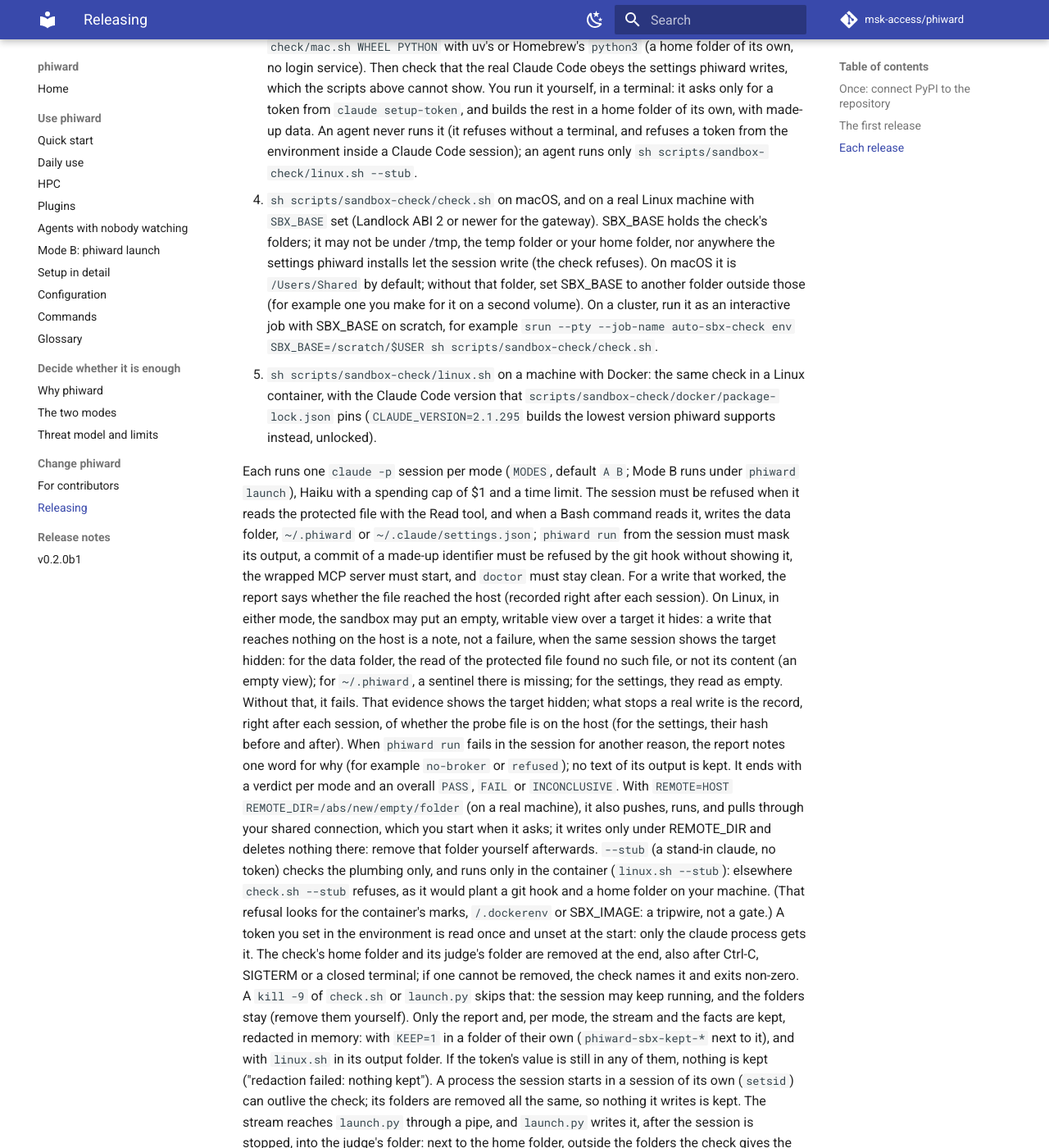
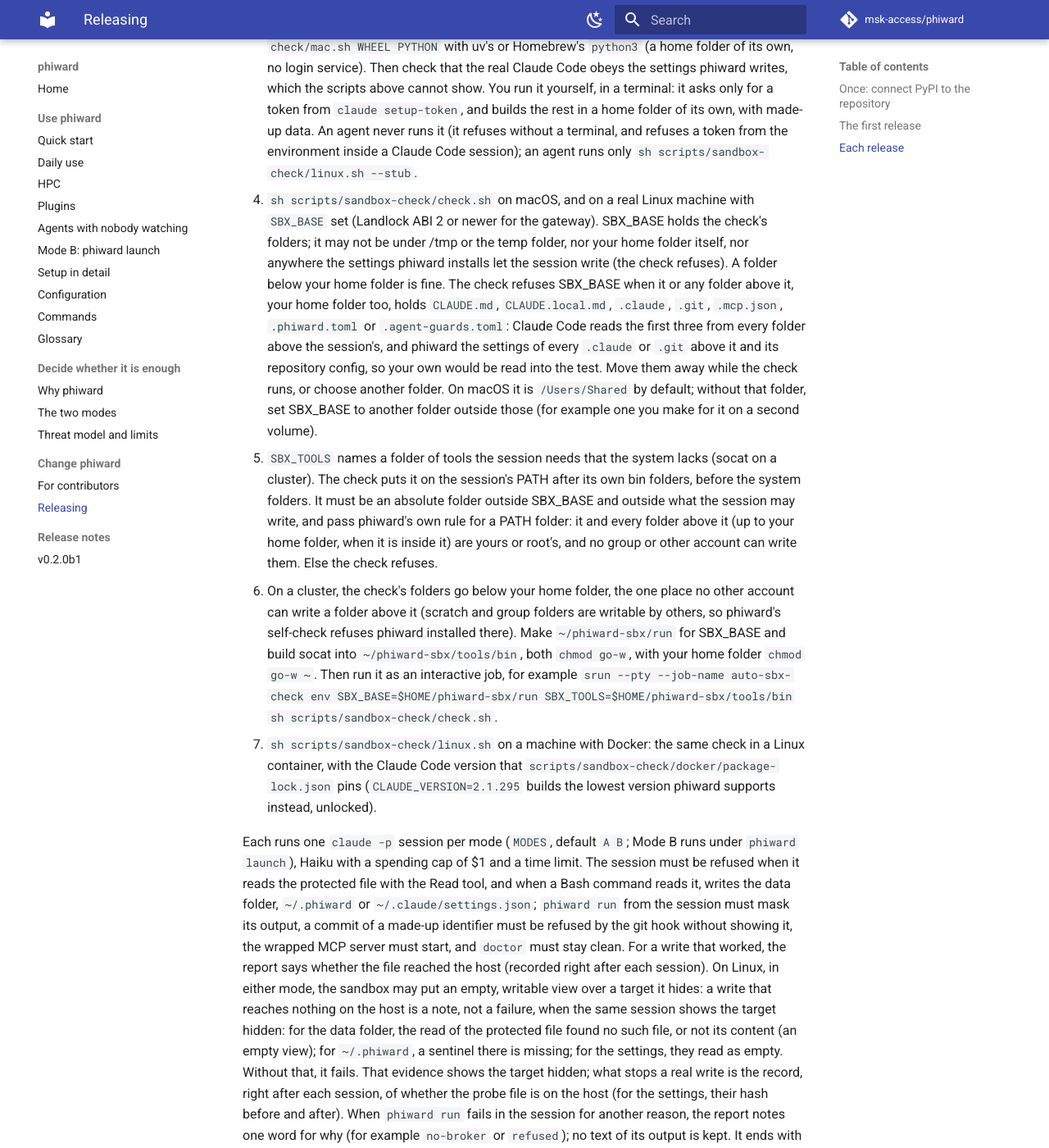
Before and after one commit to msk-access/phiward, an MkDocs documentation site: the page built from docs/releasing.md, in a window 1280 px wide and 1400 px high, scrolled down 1461 px. Shown: the whole window at 82% size. Built offline with MkDocs 1.6.1 and Material for MkDocs 9.7.7, drawn with Linux system fonts in a browser that asks for light colours; comment, search, counter and statistics services are not loaded; the version menu is left out.

Commit message:
fix(sandbox-check): the home folder and SBX_BASE by identity; .agent-guards.toml; the docs for the check below home (review)
- places.sh compares the home folder, and SBX_TOOLS with SBX_BASE, by identity (test -ef): on
  macOS /users/NAME is the home folder too. A test with an upper-case spelling.
- .agent-guards.toml joins the names: phiward's repository-config walk reads it from every parent.
- sbx_base_check no longer depends on its caller's || under set -e.
- The test of a temp-folder SBX_TOOLS names the rule that refused it.
- check.sh's header, docs/releasing.md and docs/hpc.md (What the node needs, the cluster steps)
  and the changelog: SBX_BASE below the home folder, the names to move away, SBX_TOOLS. The rule
  for a tools folder judges the folders above it up to the home folder, when it is inside it.

```diff
--- a/docs/releasing.md
+++ b/docs/releasing.md
@@ -60,12 +60,28 @@ Then push `main`, `develop` and the tag.
    inside a Claude Code session); an agent runs only `sh scripts/sandbox-check/linux.sh --stub`.
    - `sh scripts/sandbox-check/check.sh` on macOS, and on a real Linux machine with
      `SBX_BASE` set (Landlock ABI 2 or newer for the gateway). SBX_BASE holds the check's
-     folders; it may not be under /tmp, the temp folder or your home folder, nor anywhere the
-     settings phiward installs let the session write (the check refuses). On macOS it is
-     `/Users/Shared` by default; without that folder, set SBX_BASE to another folder outside
-     those (for example one you make for it on a second volume). On a cluster, run it as an
-     interactive job with SBX_BASE on scratch, for example `srun --pty --job-name auto-sbx-check
-     env SBX_BASE=/scratch/$USER sh scripts/sandbox-check/check.sh`.
+     folders; it may not be under /tmp or the temp folder, nor your home folder itself, nor
+     anywhere the settings phiward installs let the session write (the check refuses). A
+     folder below your home folder is fine. The check refuses SBX_BASE when it or any folder
+     above it, your home folder too, holds `CLAUDE.md`, `CLAUDE.local.md`, `.claude`, `.git`,
+     `.mcp.json`, `.phiward.toml` or `.agent-guards.toml`: Claude Code reads the first three
+     from every folder above the session's, and phiward the settings of every `.claude` or
+     `.git` above it and its repository config, so your own would be read into the test. Move them away while the check runs, or choose another
+     folder. On macOS it is `/Users/Shared` by default; without that folder, set SBX_BASE to
+     another folder outside those (for example one you make for it on a second volume).
+   - `SBX_TOOLS` names a folder of tools the session needs that the system lacks (socat on a
+     cluster). The check puts it on the session's PATH after its own bin folders, before the
+     system folders. It must be an absolute folder outside SBX_BASE and outside what the session
+     may write, and pass phiward's own rule for a PATH folder: it and every folder above it (up
+     to your home folder, when it is inside it) are yours or root's, and no group or other
+     account can write them. Else the check refuses.
+   - On a cluster, the check's folders go below your home folder, the one place no other account
+     can write a folder above it (scratch and group folders are writable by others, so phiward's
+     self-check refuses phiward installed there). Make `~/phiward-sbx/run` for SBX_BASE and
+     build socat into `~/phiward-sbx/tools/bin`, both `chmod go-w`, with your home folder
+     `chmod go-w ~`. Then run it as an interactive job, for example `srun --pty --job-name
+     auto-sbx-check env SBX_BASE=$HOME/phiward-sbx/run SBX_TOOLS=$HOME/phiward-sbx/tools/bin
+     sh scripts/sandbox-check/check.sh`.
    - `sh scripts/sandbox-check/linux.sh` on a machine with Docker: the same check in a Linux
      container, with the Claude Code version that `scripts/sandbox-check/docker/package-lock.json`
      pins (`CLAUDE_VERSION=2.1.295` builds the lowest version phiward supports instead, unlocked).
```
Also changed, not shown: CHANGELOG.md (+4 -0 lines), docs/hpc.md (+16 -2 lines), 3 other files.
